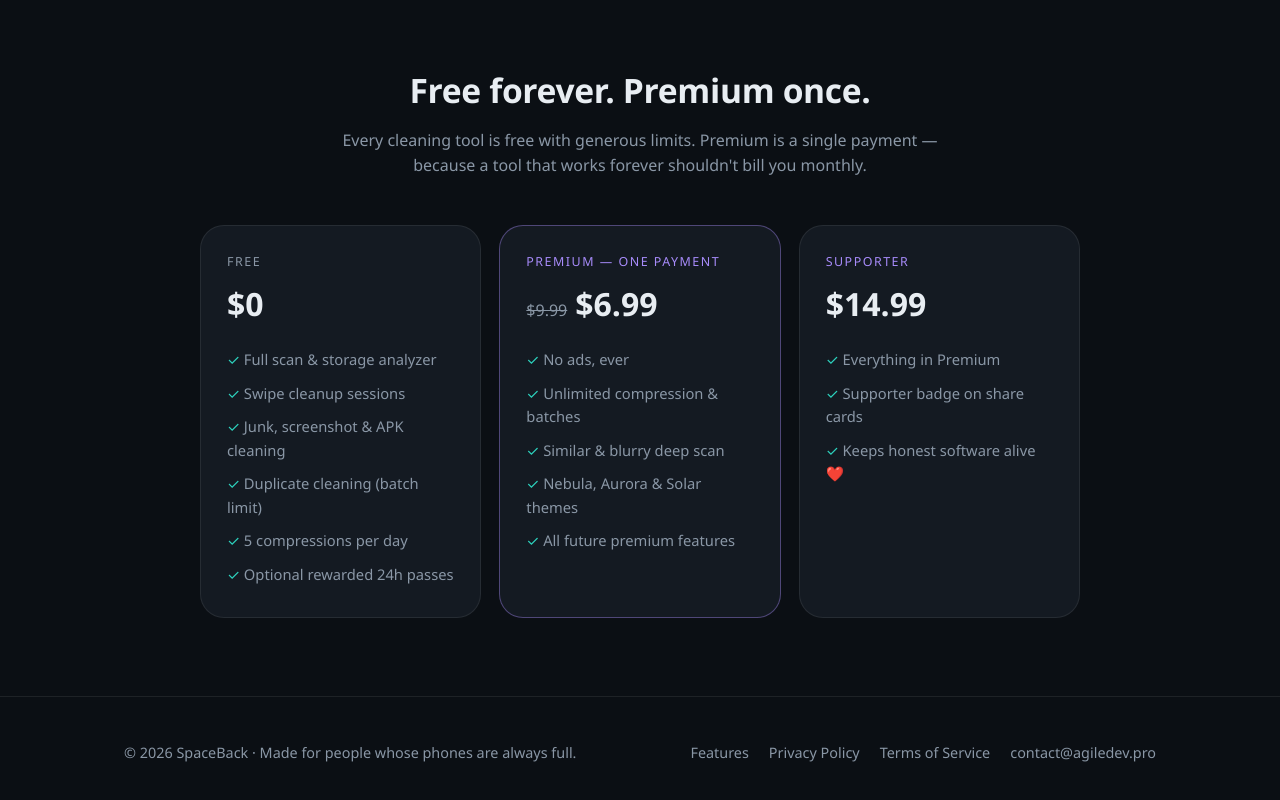
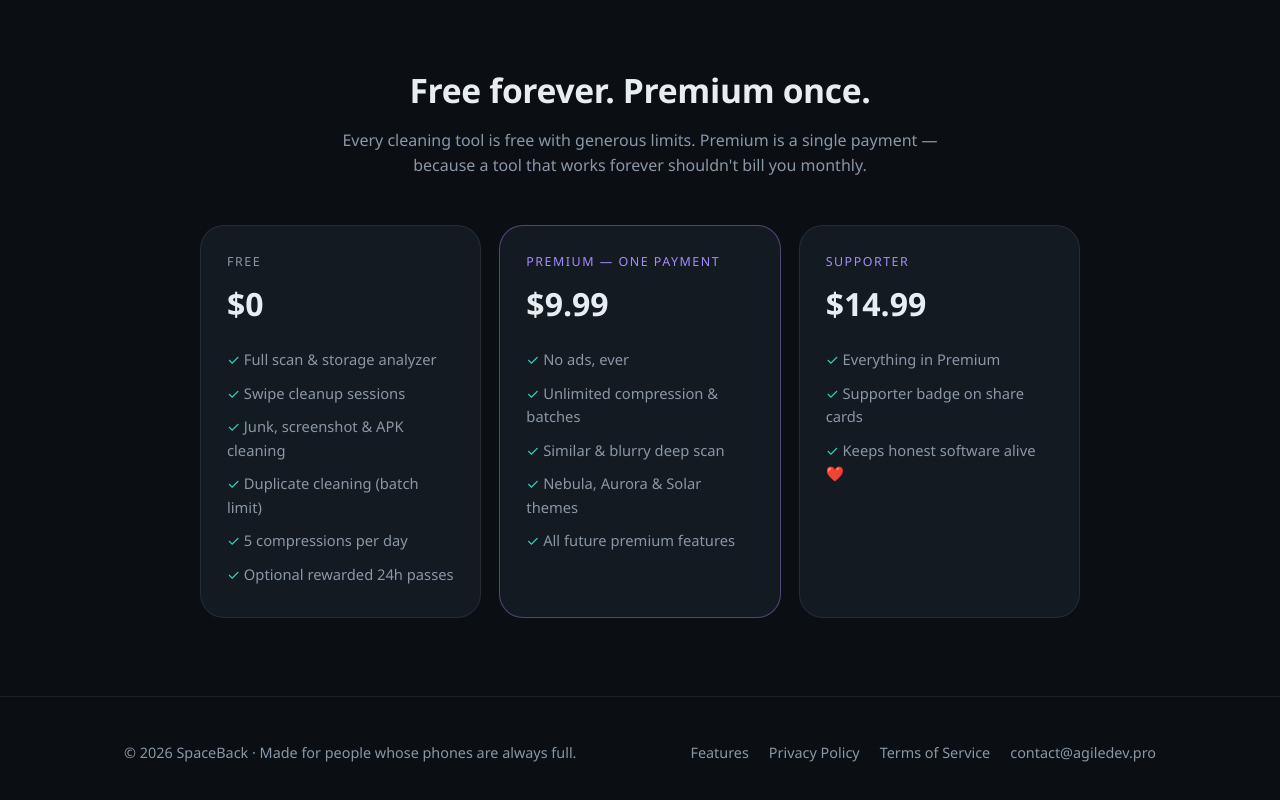
Before and after one commit to cosmin1989/phone_space_site, a plain HTML site: page index.html in a window 1280 px wide. Shown: the part 2447-3247 px from the top of the page. Drawn offline with Linux system fonts and the light colour scheme.

Commit message:
Update index.html

```diff
--- a/index.html
+++ b/index.html
@@ -187,7 +187,7 @@
       <div class="card price"><div class="tag">Free</div><div class="amount">$0</div>
         <ul><li>Full scan & storage analyzer</li><li>Swipe cleanup sessions</li><li>Junk, screenshot & APK cleaning</li><li>Duplicate cleaning (batch limit)</li><li>5 compressions per day</li><li>Optional rewarded 24h passes</li></ul></div>
       <div class="card price premium"><div class="tag" style="color:var(--premium)">Premium — one payment</div>
-        <div class="amount"><span class="strike">$9.99</span>$6.99</div>
+        <div class="amount"><span>$9.99</span></div>
         <ul><li>No ads, ever</li><li>Unlimited compression & batches</li><li>Similar & blurry deep scan</li><li>Nebula, Aurora & Solar themes</li><li>All future premium features</li></ul></div>
       <div class="card price"><div class="tag" style="color:var(--premium)">Supporter</div><div class="amount">$14.99</div>
         <ul><li>Everything in Premium</li><li>Supporter badge on share cards</li><li>Keeps honest software alive ❤️</li></ul></div>
```
